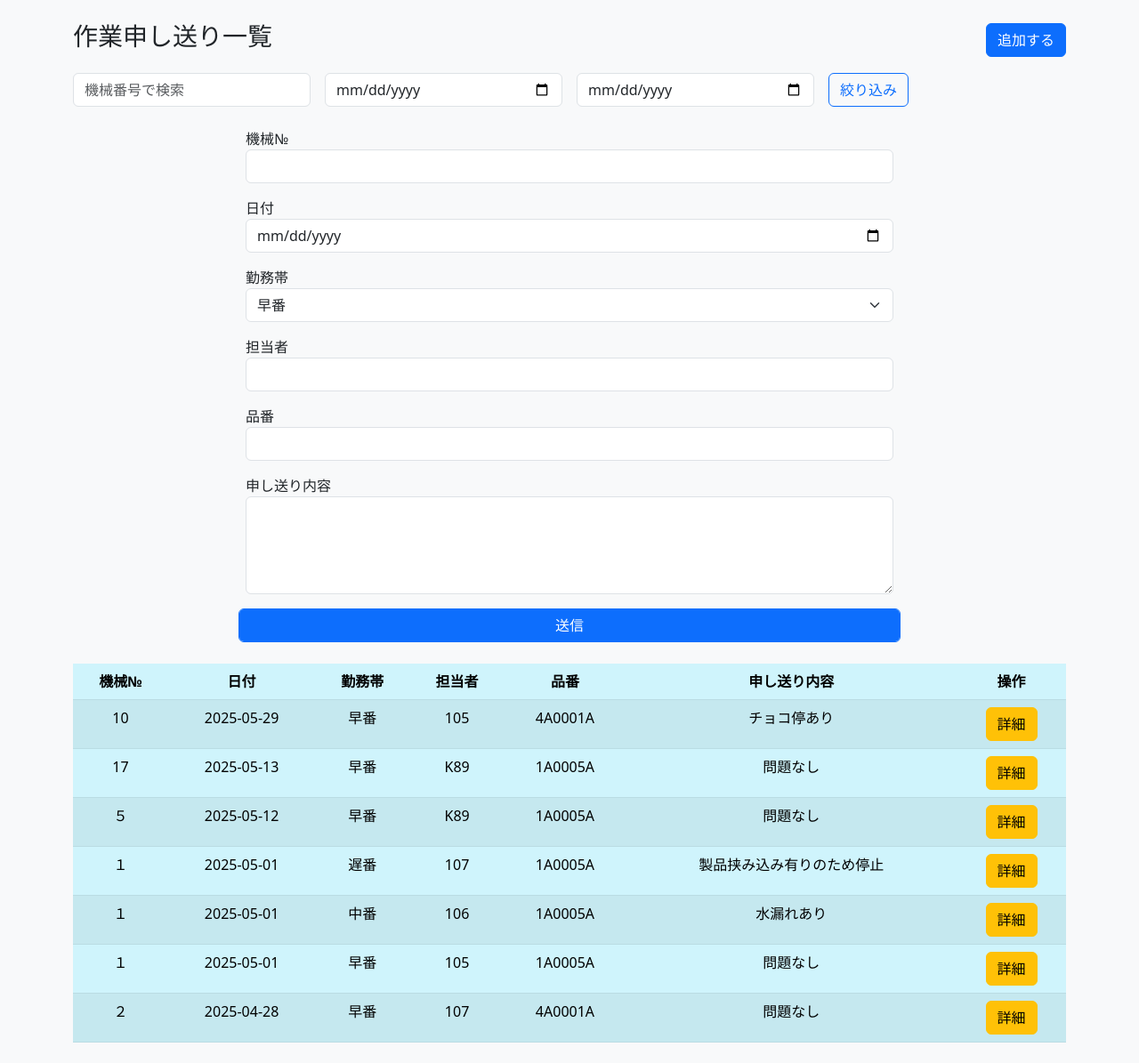
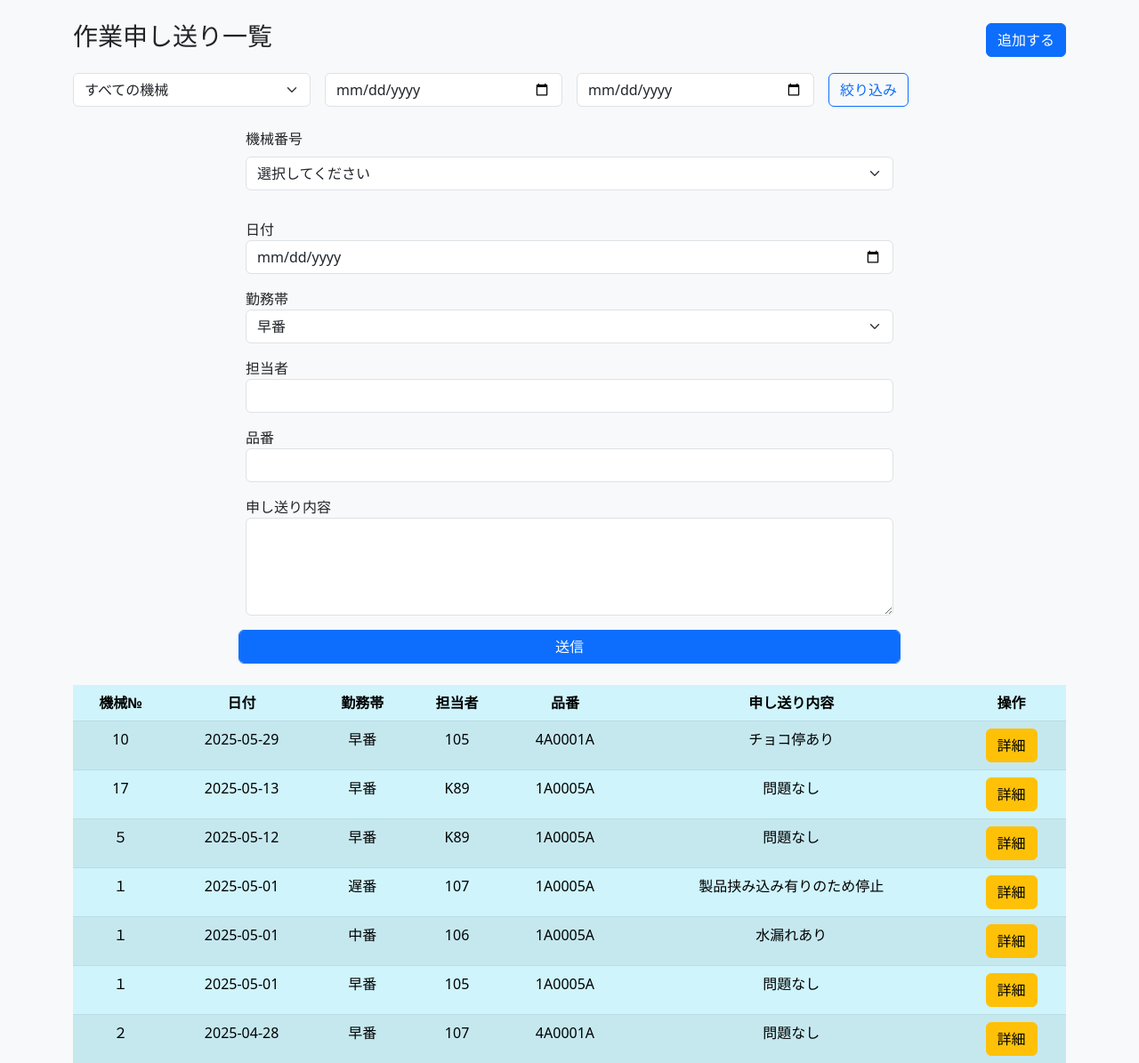
Before and after one commit to renayuki0125/20250508, a Flask app: page / in a window 1280 px wide, after a click on "追加する". Shown: the top 1195 px of the page at 89% size. Before the commit the page ends 1172 px from the top, so only its background shows below. Run offline with Flask 3, Linux system fonts and the light colour scheme; data comes from the database, SQL or seed files in the repository; both versions use the stored data as it was after the commit.

Commit message:
ドロップダウンリスト追加

```diff
--- a/app.py
+++ b/app.py
@@ -1,5 +1,5 @@
 from flask import Flask, render_template, request, redirect, url_for
-from database import get_work_notes, add_work_note, show_work_note, get_filtered_work_notes
+from database import get_work_notes, add_work_note, show_work_note, get_filtered_work_notes, get_machine_nos
 
 app = Flask(__name__)
 
@@ -23,7 +23,7 @@ def index():
         start_date = request.args.get("start_date")
         end_date = request.args.get("end_date")
         work_notes = get_filtered_work_notes(machine_no, start_date, end_date)
-        # machine_nos = get_machine_nos()  # ← 機械№一覧
+        machine_nos = get_machine_nos()  # ← 機械№一覧
 
         return render_template("index.html", work_notes=work_notes)
 
--- a/database.py
+++ b/database.py
@@ -1,51 +1,23 @@
-# import sqlite3
-
-
-# # データベース接続する関数
-# def get_connection_db():
-#     conn = sqlite3.connect("todo.db")
-#     # 行を辞書として取得
-#     conn.row_factory = sqlite3.Row
-#     return conn
-
-
-# # テーブルを作成
-# def create_table():
-#     conn = get_connection_db()
-#     c = conn.cursor()
-#     c.execute(
-#         """
-#         CREATE TABLE IF NOT EXISTS work_notes (
-#         id INTEGER PRIMARY KEY AUTOINCREMENT,
-#         machine_no TEXT NOT NULL,           -- 機械番号
-#         date DATE NOT NULL,                 -- 日付
-#         shift TEXT NOT NULL,                -- 勤務帯（例：早番、遅番など）
-#         operator TEXT NOT NULL,             -- 担当者
-#         product_no TEXT NOT NULL,           -- 品番
-#         note TEXT NOT NULL,                 -- 申し送り内容
-#         created_at TIMESTAMP DEFAULT CURRENT_TIMESTAMP,
-#         updated_at TIMESTAMP DEFAULT CURRENT_TIMESTAMP
-#     )
-# """
-#     )
-
-
-# create_table()
-
-
 import sqlite3
 
 
 # データベース接続関数
-def get_connection():
+def get_connection_db():
     conn = sqlite3.connect("todo.db")
     conn.row_factory = sqlite3.Row
     return conn
 
 
+def get_machine_nos():
+    conn = get_connection_db()
+    c = conn.cursor()
+    c.execute("SELECT DISTINCT machine_no FROM work_notes ORDER BY machine_no")
+    return [row["machine_no"] for row in c.fetchall()]
+
+
 # 作業申し送り一覧を取得
 def get_work_notes():
-    conn = get_connection()
+    conn = get_connection_db()
     c = conn.cursor()
     c.execute("SELECT * FROM work_notes ORDER BY date DESC, id DESC")
     rows = c.fetchall()
@@ -55,7 +27,7 @@ def get_work_notes():
 
 # 作業申し送りを1件追加
 def add_work_note(machine_no, date, shift, operator, product_no, note):
-    conn = get_connection()
+    conn = get_connection_db()
     c = conn.cursor()
     c.execute(
         """
@@ -70,7 +42,7 @@ def add_work_note(machine_no, date, shift, operator, product_no, note):
 
 # IDで1件取得（詳細表示用）
 def show_work_note(note_id):
-    conn = get_connection()
+    conn = get_connection_db()
     c = conn.cursor()
     c.execute("SELECT * FROM work_notes WHERE id = ?", (note_id,))
     row = c.fetchone()
@@ -78,20 +50,20 @@ def show_work_note(note_id):
     return row
 
 
+# 絞り込み取得（機械番号・日付範囲）
 def get_filtered_work_notes(machine_no=None, start_date=None, end_date=None):
-    conn = get_connection()
+    conn = get_connection_db()
     c = conn.cursor()
+
     query = "SELECT * FROM work_notes WHERE 1=1"
     params = []
 
     if machine_no:
-        query += " AND machine_no LIKE ?"
-        params.append(f"%{machine_no}%")
-
+        query += " AND machine_no = ?"
+        params.append(machine_no)
     if start_date:
         query += " AND date >= ?"
         params.append(start_date)
-
     if end_date:
         query += " AND date <= ?"
         params.append(end_date)
@@ -101,10 +73,3 @@ def get_filtered_work_notes(machine_no=None, start_date=None, end_date=None):
     rows = c.fetchall()
     conn.close()
     return rows
-
-
-# def get_machine_nos():
-#     conn = get_connection_db()
-#     c = conn.cursor()
-#     c.execute("SELECT DISTINCT machine_no FROM work_notes ORDER BY machine_no")
-#     return [row["machine_no"] for row in c.fetchall()]
--- a/templates/index.html
+++ b/templates/index.html
@@ -15,16 +15,27 @@
             <button class="btn btn-primary" data-bs-toggle="collapse" data-bs-target="#addform">追加する</button>
         </div>
 
-        <!-- ✅ ここにフォームを追加 -->
+
+        <!-- 絞り込みフォーム -->
         <form method="get" class="row g-3 mb-4">
             <div class="col-md-3">
-                <input type="text" name="machine_no" class="form-control" placeholder="機械番号で検索">
+                <select name="machine_no" class="form-select">
+                    <option value="">すべての機械</option>
+                    <!-- {% for no in machine_nos %}
+                    <option value="{{ no }}" {% if request.args.get('machine_no')==no %}selected{% endif %}>
+                        {{ no }}
+                    </option>
+                    {% endfor %} -->
+                    {% for i in range(1, 21) %}
+                    <option value="{{ i }}" {% if request.args.get('machine_no')==(i | string) %}selected{% endif %}>{{ i }}</option>
+                    {% endfor %}
+                </select>
             </div>
             <div class="col-md-3">
-                <input type="date" name="start_date" class="form-control" placeholder="開始日">
+                <input type="date" name="start_date" class="form-control" value="{{ request.args.get('start_date', '') }}">
             </div>
             <div class="col-md-3">
-                <input type="date" name="end_date" class="form-control" placeholder="終了日">
+                <input type="date" name="end_date" class="form-control" value="{{ request.args.get('end_date', '') }}">
             </div>
             <div class="col-md-2">
                 <button type="submit" class="btn btn-outline-primary">絞り込み</button>
@@ -33,10 +44,16 @@
         <div id="addform" class="collapse mb-4">
             <!-- 入力フォーム -->
             <form action="" method="post" class="row g-3 col-md-8 mx-auto">
-                <div class="form-group">
-                    <label for="machine_no">機械№</label>
-                    <input type="text" name="machine_no" id="machine_no" class="form-control" required>
+                <div class="mb-3">
+                    <label for="machine_no" class="form-label">機械番号</label>
+                    <select class="form-select" id="machine_no" name="machine_no" required>
+                        <option value="">選択してください</option>
+                        {% for i in range(1, 21) %}
+                        <option value="{{ i }}">{{ i }}</option>
+                        {% endfor %}
+                    </select>
                 </div>
+
                 <div class="form-group">
                     <label for="date">日付</label>
                     <input type="date" name="date" id="date" class="form-control" required>
```
Also changed, not shown: todo.db.
